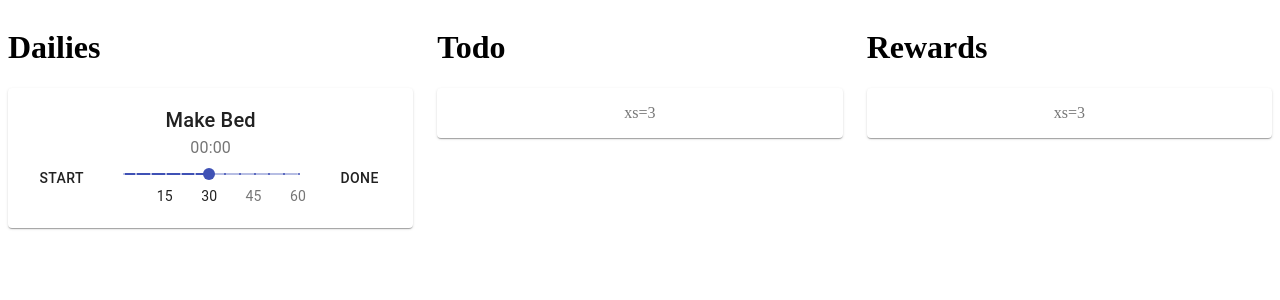
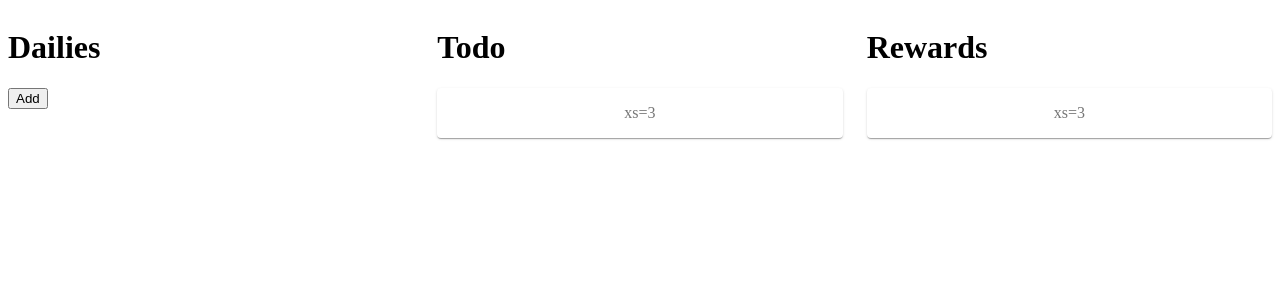
Before and after one commit to alicelambda/Flounder-Frontend, a React (Create React App) app: page / in a window 1280 px wide. Shown: the top 300 px of the page. Built offline with nearby package versions, Linux system fonts and the light colour scheme.

Commit message:
You can know create todo items through redux

```diff
--- a/src/app/store.js
+++ b/src/app/store.js
@@ -1,6 +1,5 @@
 import { configureStore } from '@reduxjs/toolkit';
-import { counterReducer } from '../features/counter/counterSlice';
-import {todoReducer} from '../todos/todoSlice';
+import {todoReducer} from '../todo/todoSlice';
 
 export default configureStore({
     reducer: {
--- a/src/index.js
+++ b/src/index.js
@@ -3,12 +3,16 @@ import ReactDOM from 'react-dom';
 import App from './App';
 import * as serviceWorker from './serviceWorker';
 import Grid from '@material-ui/core/Grid';
-import Paper from '@material-ui/core/Paper'
+import Paper from '@material-ui/core/Paper';
 import TextField from '@material-ui/core/TextField';
+import store from './app/store';
+import { Provider } from 'react-redux';
 
 ReactDOM.render(
   <React.StrictMode>
-    <App/>
+    <Provider store={store}>
+      <App/>
+    </Provider>
   </React.StrictMode>,
   document.getElementById('root')
 );
--- a/src/todo/Todo.js
+++ b/src/todo/Todo.js
@@ -1,10 +1,16 @@
-import React from 'react';
+import React, { useState} from 'react';
 import Paper from '@material-ui/core/Paper';
 import { makeStyles } from '@material-ui/core/styles';
 import Slider from '@material-ui/core/Slider'
 import Typography from '@material-ui/core/Typography';
 import Button from '@material-ui/core/Button';
 import Grid from '@material-ui/core/Grid';
+import { useSelector, useDispatch } from 'react-redux';
+import {
+    addTodo,
+    selectTodos
+} from './todoSlice'
+import TodoCard from './TodoCard';
 
 
 const useStyles = makeStyles((theme) => ({
@@ -37,66 +43,21 @@ function valueLabelFormat(x) {
 
 
 
-function Todo() {
+export function Todo() {
     const [time, setTime] = React.useState(30);
-
-
-    const classes = useStyles();
-
-    const posts = [1]
-    var i;
-    for (i = 5; i <= 60; i += 5) {
-        posts.push(i)
-    }
-
-
-    const mark = posts.map(num => {
-        const label = num % 15 ? "" : num.toString(10);
-        return {
-            value: num,
-            label: label
-        }
-
-    })
-    const marks = mark
-
-    const handleSliderChange = (event, newValue) => {
-        setTime(newValue);
-      };
+    const todo = useSelector(selectTodos);
+    const dispatch = useDispatch();
 
 
     return (
-        <Paper className={classes.paper}>
-            <Typography color="textPrimary" variant="h6" >Make Bed</Typography>
-            <Typography>00:00</Typography>
-            <Grid container spacing={3}>
-                <Grid item xs={3}>
-                    <Button>
-                        Start
-                    </Button>
-                </Grid>
-                <Grid item xs={6}>
-                    <Slider
-                        min={1}
-                        max={60}
-                        defaultValue={20}
-                        aria-labelledby="discrete-slider-custom"
-                        step={null}
-                        valueLabelDisplay="auto"
-                        getAriaValueText={valuetext}
-                        valueLabelFormat={valueLabelFormat}
-                        value={typeof time === 'number' ? time : 30}
-                        marks={marks}
-                        onChange={handleSliderChange}
-                    />
-                </Grid>
-                <Grid item xs={3}>
-                    <Button >
-                        Done
-                    </Button>
-                </Grid>
-            </Grid>
-        </Paper>
+        <div>
+            <button
+            onClick={() => dispatch(addTodo())}
+            >
+                Add
+            </button>
+            {todo.map(() => <TodoCard/>)}
+        </div>
     );
 }
 
--- /dev/null
+++ b/src/todo/TodoCard.js
@@ -0,0 +1,96 @@
+import React from 'react';
+import { makeStyles } from '@material-ui/core/styles';
+import Paper from '@material-ui/core/Paper';
+import Typography from '@material-ui/core/Typography';
+import Grid from '@material-ui/core/Grid';
+import Button from '@material-ui/core/Button';
+import Slider from '@material-ui/core/Slider'
+
+const useStyles = makeStyles((theme) => ({
+    root: {
+        flexGrow: 1,
+    },
+    paper: {
+        padding: theme.spacing(2),
+        textAlign: 'center',
+        color: theme.palette.text.secondary,
+    },
+}));
+
+function valuetext(value) {
+    return `${value}°C`;
+}
+
+
+function valueLabelFormat(x) {
+    var coin
+    if (x < 25) {
+        coin = 3 * x + 15;
+    } else if (x < 55) {
+        coin = 2 * x + 40;
+    } else {
+        coin = x + 95;
+    }
+    return `${coin} `;
+}
+
+export default function TodoCard() {
+     const [time, setTime] = React.useState(30);
+
+     const posts = [1]
+     var i;
+     for (i = 5; i <= 60; i += 5) {
+         posts.push(i)
+     }
+
+
+     const mark = posts.map(num => {
+         const label = num % 15 ? "" : num.toString(10);
+         return {
+             value: num,
+             label: label
+         }
+
+     })
+     const marks = mark
+
+    const classes = useStyles();
+
+    const handleSliderChange = (event, newValue) => {
+        setTime(newValue);
+      };
+
+    return (
+        <Paper className={classes.paper}>
+            <Typography color="textPrimary" variant="h6" >Make Bed</Typography>
+            <Typography>00:00</Typography>
+            <Grid container spacing={3}>
+                <Grid item xs={3}>
+                    <Button>
+                        Start
+                </Button>
+                </Grid>
+                <Grid item xs={6}>
+                    <Slider
+                        min={1}
+                        max={60}
+                        defaultValue={20}
+                        aria-labelledby="discrete-slider-custom"
+                        step={null}
+                        valueLabelDisplay="auto"
+                        getAriaValueText={valuetext}
+                        valueLabelFormat={valueLabelFormat}
+                        value={typeof time === 'number' ? time : 30}
+                        marks={marks}
+                        onChange={handleSliderChange}
+                    />
+                </Grid>
+                <Grid item xs={3}>
+                    <Button >
+                        Done
+                </Button>
+                </Grid>
+            </Grid>
+        </Paper>
+    );
+}
--- a/src/todo/todoSlice.js
+++ b/src/todo/todoSlice.js
@@ -17,6 +17,6 @@ export const todoSlice = createSlice({
 
 export const {addTodo} = todoSlice.actions;
 
-export const selectTodos = state = state.todos;
+export const selectTodos = state =>state.todos;
 
 export const todoReducer = todoSlice.reducer;
```
